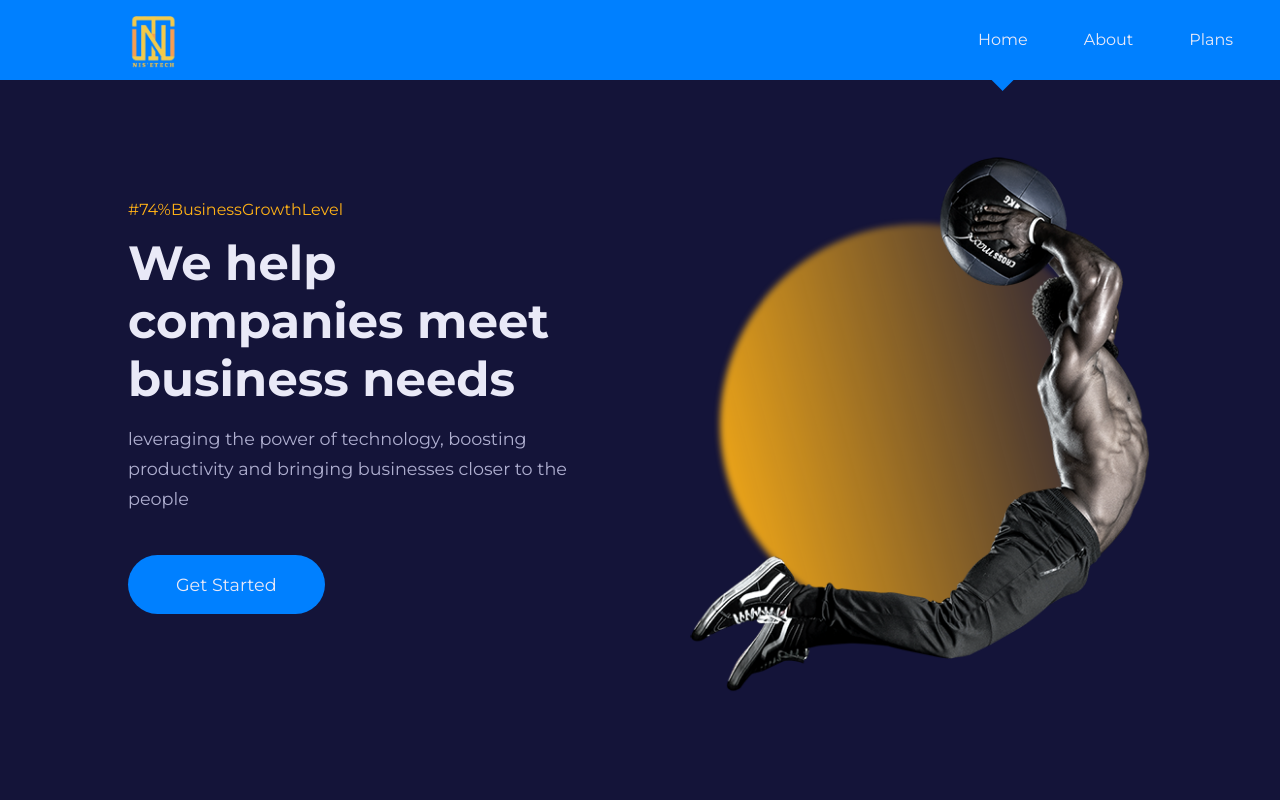
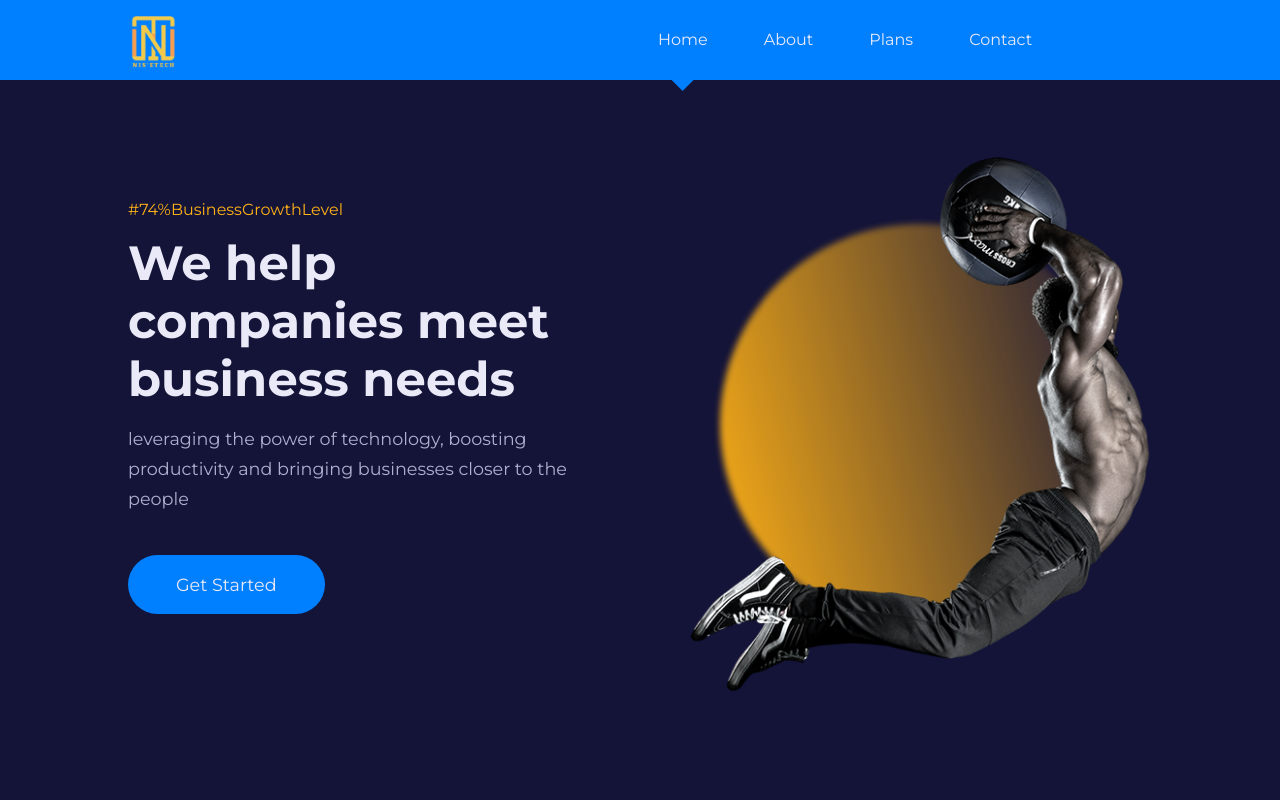
Before and after one commit to Pauley-pro/Nisettech, a React (Create React App) app: page / in a window 1280 px wide. Shown: the top 800 px of the page. Built offline with nearby package versions, Linux system fonts and the light colour scheme.

Commit message:
Updated Navbar.css file

```diff
--- a/src/components/Navbar.css
+++ b/src/components/Navbar.css
@@ -34,7 +34,7 @@ nav{
 }
 
 ul{
-    margin-left: 50rem
+    margin-left: 30rem
 }
 
 .nav__links{
```
